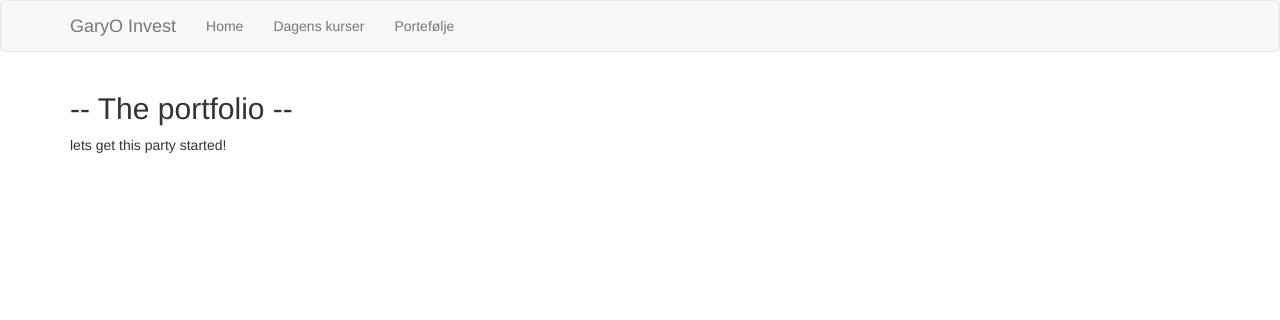
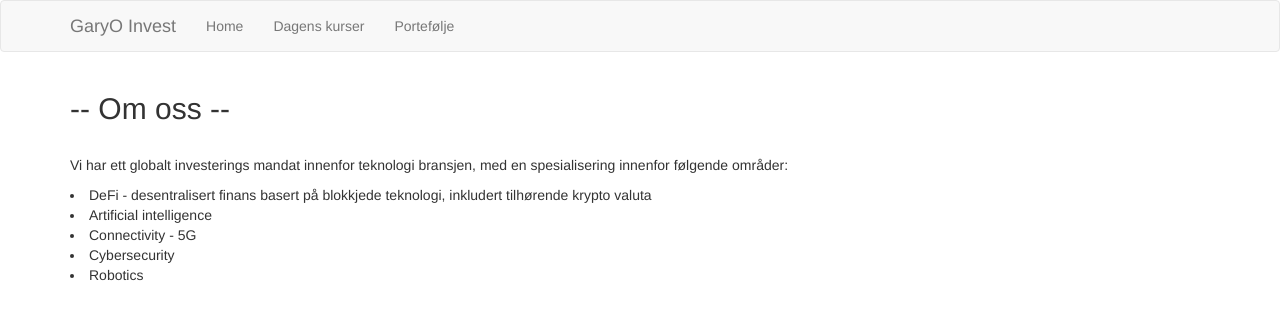
Before and after one commit to GeirOwe/portfolio, a Flask app: page / in a window 1280 px wide. Shown: the top 320 px of the page. Run offline with Flask 2, Linux system fonts and the light colour scheme; some libraries are stand-ins or nearby versions.

Commit message:
improved about text

```diff
--- a/app/templates/home.html
+++ b/app/templates/home.html
@@ -1,8 +1,15 @@
 {% extends "base.html" %}
 
 {% block app_content %}
-    <h2>-- The portfolio --</h2>
-
-    <div><p>{{ posts }}</p></div>
-
+    <h2>-- Om oss --</h2>
+    <br>
+    <div><p>
+        Vi har ett globalt investerings mandat innenfor teknologi bransjen, med en spesialisering innenfor følgende områder:<br>
+                <li>DeFi - desentralisert finans basert på blokkjede teknologi, inkludert tilhørende krypto valuta</li>
+                <li>Artificial intelligence</li>
+                <li>Connectivity - 5G</li>
+                <li>Cybersecurity</lil>
+                <li>Robotics</li>
+        </p>
+    </div>
 {% endblock %}
```
